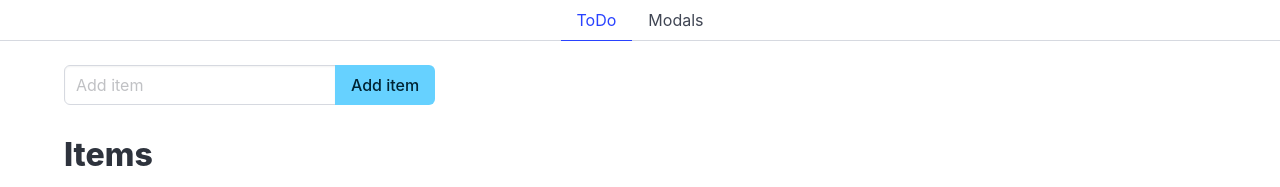
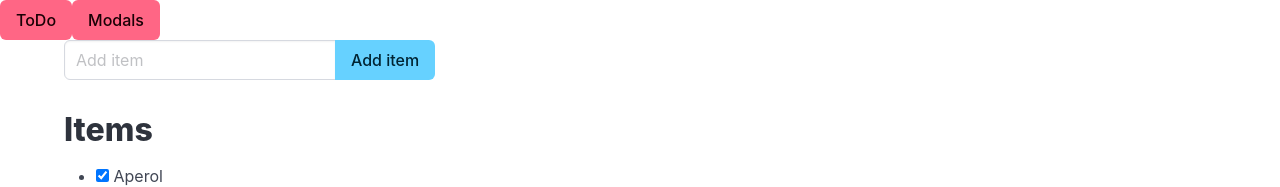
Before and after one commit to birgithetodi/learnnode, a Vue app: page / in a window 1280 px wide. Shown: the top 187 px of the page. Built offline with nearby package versions, Linux system fonts and the light colour scheme.

Commit message:
Add vue-router

```diff
--- a/package.json
+++ b/package.json
@@ -23,6 +23,7 @@
   "dependencies": {
     "bulma": "^1.0.4",
     "surge": "^0.24.6",
+    "vue-router": "^4.6.3",
     "webpack": "^5.101.3"
   },
   "devDependencies": {
--- a/src/App.vue
+++ b/src/App.vue
@@ -1,23 +1,9 @@
 <script setup>
-import { ref } from 'vue';
-import Tabs from './components/tabs.vue';
-import Modals from './pages/Modals.vue';
-import ToDo from './pages/ToDo.vue';
 
-let tabTitles = ['ToDo', 'Modals']
-let tabContent = [
-    ToDo,
-    Modals,
-
-]
-let tabActive = ref(0);
-
-function setActive(key){
-    tabActive.value = key;
-}
 
 </script>
 <template>
-    <Tabs :titles="tabTitles" @change="setActive"></Tabs>
-    <component :is="tabContent[tabActive]"></component>
+    <RouterLink class="button is-danger" to="/">ToDo</RouterLink>
+    <RouterLink class="button is-danger" to="/modals">Modals</RouterLink>
+    <RouterView></RouterView>
 </template>
```
Also changed, not shown: src/index.js (+16 -0 lines), 1 other file (tests, documents, lock files or other folders).
